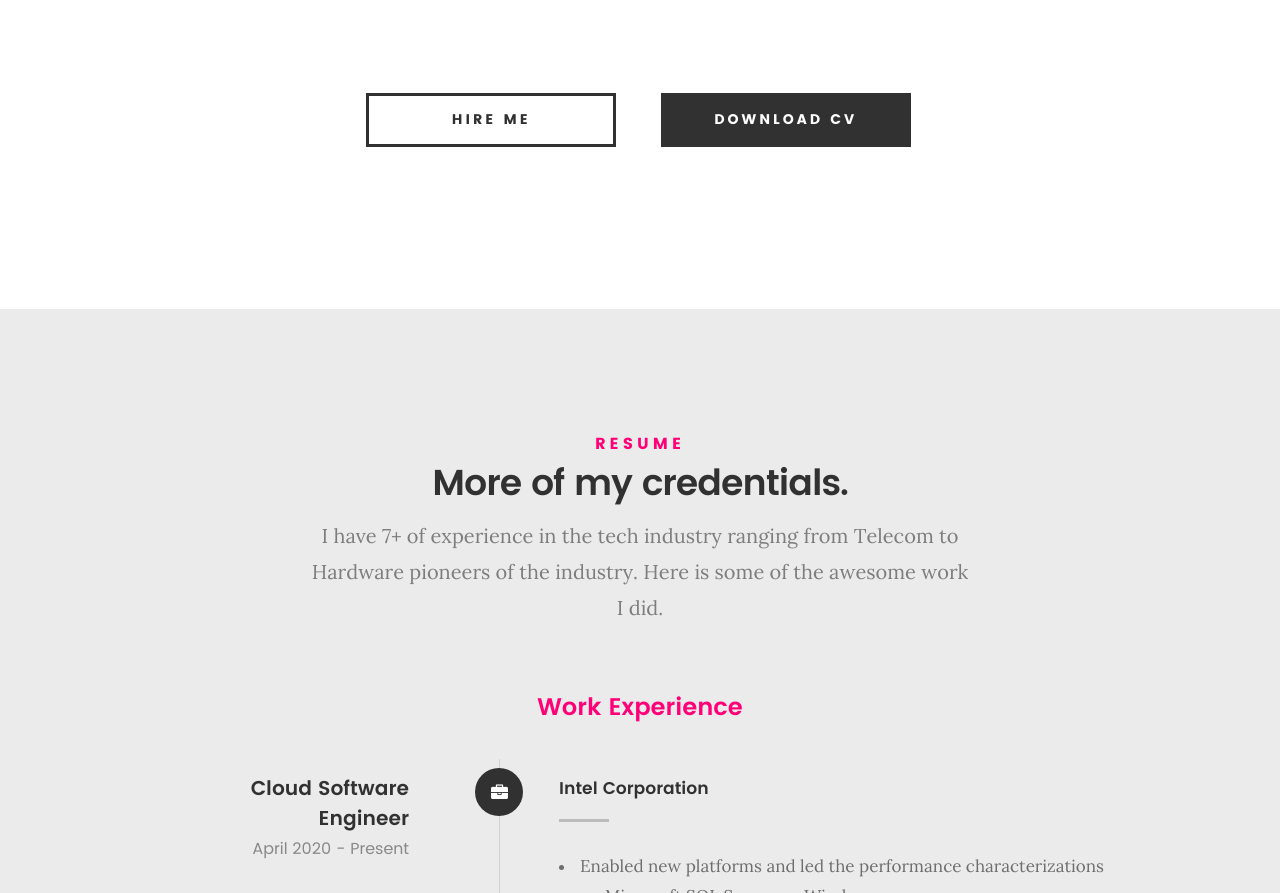
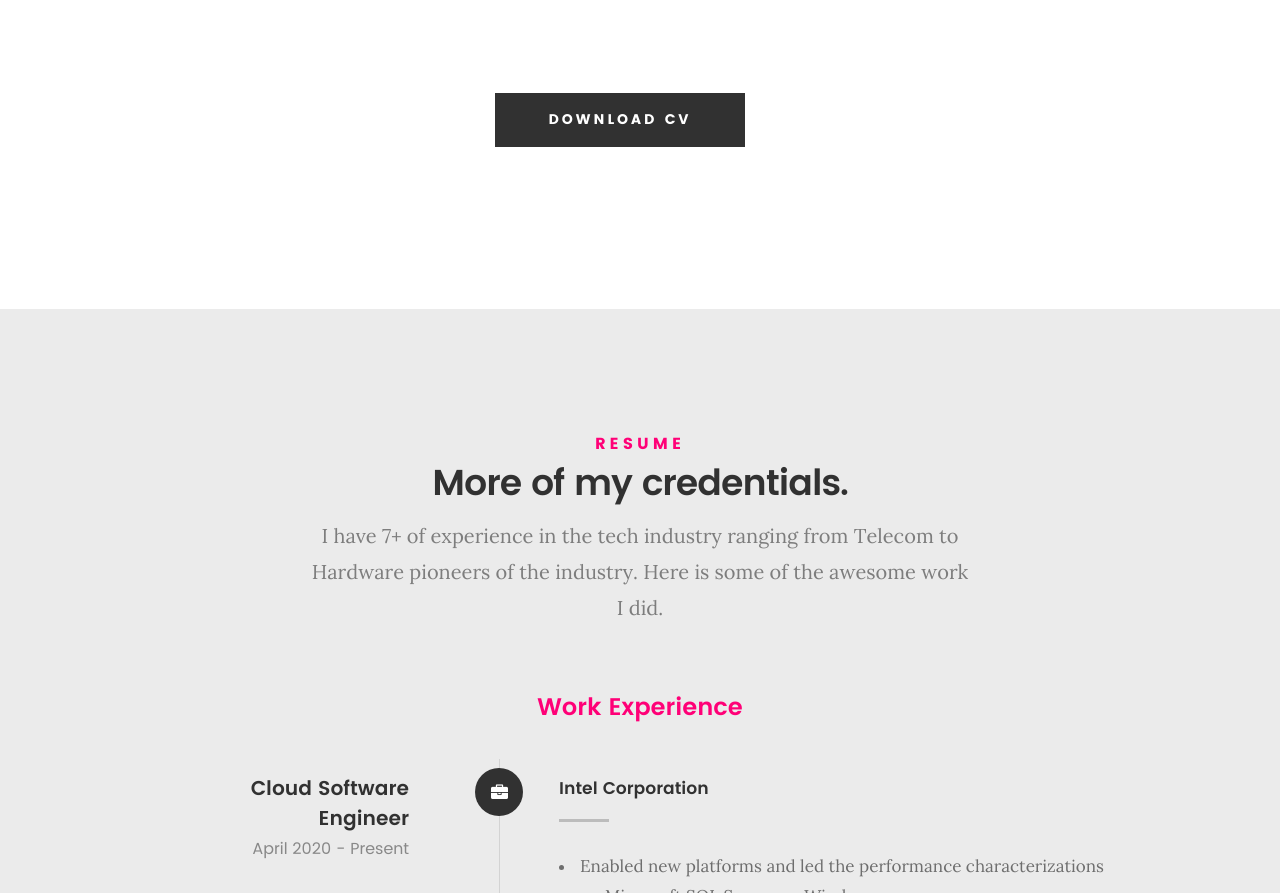
Before and after one commit to palakgoel2908/palakgoel2908.github.io, a plain HTML site: page index.html in a window 1280 px wide. Shown: the part 1940-2833 px from the top of the page. Drawn offline with Linux system fonts and the light colour scheme; files whose address does not match are found by name.

Commit message:
Link Resume

```diff
--- a/index.html
+++ b/index.html
@@ -214,8 +214,7 @@
 
 		<div class="row button-section">
 			<div class="col-twelve">
-				<a href="#contact" title="Hire Me" class="button stroke smoothscroll">Hire Me</a>
-				<a href="#" title="Download CV" class="button button-primary">Download CV</a>
+				<a href="Palak_Resume-2023_v2.docx.pdf" target="_blank" title="Download CV" class="button button-primary">Download CV</a>
 			</div>
 		</div>
 
```
